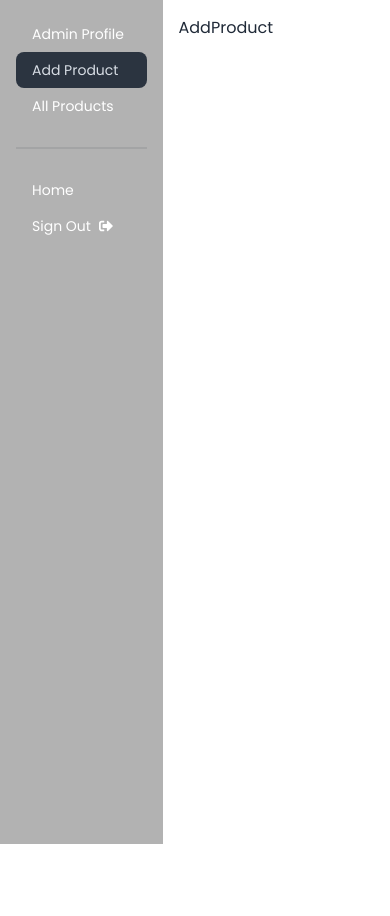
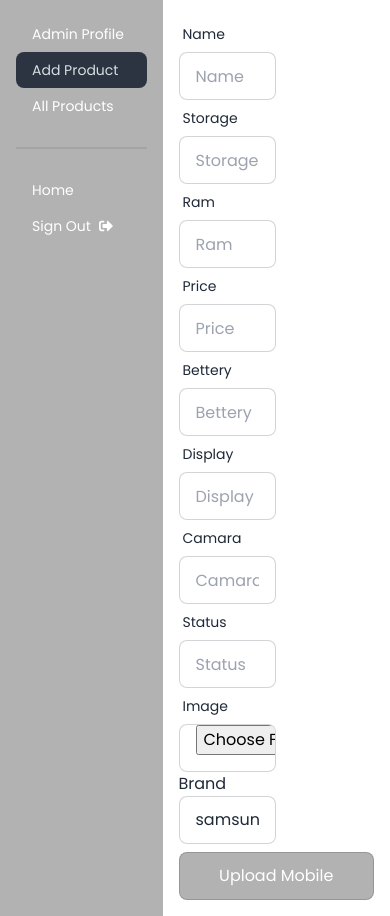
Before and after one commit to Tushar12152/Mobile-stote-e-commerce, a React (Vite) app: page /dashboard/addProduct in a window 390 px wide. Before the commit the page ends 844 px from the top, so only its background shows below. Built offline with nearby package versions, Linux system fonts and the light colour scheme; no server answers.

Commit message:
data collect from react hook form for upload mobile

```diff
--- a/package.json
+++ b/package.json
@@ -18,6 +18,7 @@
     "prop-types": "^15.8.1",
     "react": "^18.2.0",
     "react-dom": "^18.2.0",
+    "react-hook-form": "^7.51.5",
     "react-hot-toast": "^2.4.1",
     "react-icons": "^5.2.1",
     "react-router-dom": "^6.23.1",
--- a/src/Components/Dashboard/AddProduct.jsx
+++ b/src/Components/Dashboard/AddProduct.jsx
@@ -1,8 +1,174 @@
+import { useState } from "react";
+import { useForm } from "react-hook-form"
+import { imageUpload } from "../Api/ImageUpload";
+import toast from "react-hot-toast";
+import useAxiosSecure from "../../Hooks/useAxiosSecure";
 
 
 const AddProduct = () => {
+    const [category, setCategory] = useState('apple');
+    const axiosSecure=useAxiosSecure()
+    const handleSelectChange = (event) => {
+      setCategory(event.target.value);
+    };
+
+
+    const { register, handleSubmit,reset, formState: { errors }, } = useForm()
+
+    const onSubmit = async(data) => {
+
+        try {
+            const imageFile = data.image[0];
+            const imageUrl = await imageUpload(imageFile);
+            const image = imageUrl?.data?.display_url;
+
+            const product = { ...data, Category: category, imageUrl: image };
+
+
+               console.log(product)
+
+            // const res = await axiosSecure.post('/products', product);
+            // if (res?.data?.insertedId) {
+            //   toast.success("Wow!", "Your mobile is succesfully uploaded", "success");
+            //   reset();
+            // }
+          } catch (error) {
+            console.error('Error upload img', error);
+          }
+        };
+
+
+
+
   return (
-    <div>AddProduct</div>
+    <div>
+         <form onSubmit={handleSubmit(onSubmit)}>
+
+        <div className="lg:flex gap-4">
+        <div className="form-control w-[50%]">
+            <label className="label">
+              <span className="label-text">Name</span>
+            </label>
+            <input   {...register("Name")} type="text" placeholder="Name" className="input input-bordered"  required />
+          </div>
+
+        <div className="form-control  w-[50%]">
+            <label className="label">
+              <span className="label-text">Storage</span>
+            </label>
+            <input  {...register("Storage")} type="text" placeholder="Storage" className="input input-bordered" required />
+          </div>
+        </div>
+
+
+        <div className="lg:flex gap-4">
+        <div className="form-control w-[50%]">
+            <label className="label">
+              <span className="label-text">Ram</span>
+            </label>
+            <input  {...register("Ram")} type="text" placeholder="Ram" className="input input-bordered"  required />
+          </div>
+
+        <div className="form-control  w-[50%]">
+            <label className="label">
+              <span className="label-text">Price</span>
+            </label>
+            <input  {...register("price")} type="text" placeholder="Price" className="input input-bordered"  required />
+          </div>
+        </div>
+
+
+        <div className="lg:flex gap-4">
+        <div className="form-control w-[50%]">
+            <label className="label">
+              <span className="label-text">Bettery</span>
+            </label>
+            <input  {...register("Bettery")} type="text" placeholder="Bettery" className="input input-bordered"  required />
+          </div>
+
+        <div className="form-control  w-[50%]">
+            <label className="label">
+              <span className="label-text">Display</span>
+            </label>
+            <input   {...register("Display")} type="text" placeholder="Display" className="input input-bordered" required />
+          </div>
+        </div>
+
+
+
+
+
+        <div className="lg:flex gap-4">
+        <div className="form-control w-[50%]">
+            <label className="label">
+              <span className="label-text">Camara</span>
+            </label>
+            <input   defaultValue='' {...register("Camara")} type="text" placeholder="Camara"  className="input input-bordered" required />
+          </div>
+
+        <div className="form-control  w-[50%]">
+            <label className="label">
+              <span className="label-text">Status</span>
+            </label>
+            <input defaultValue=''  {...register("Status")} type="text" placeholder="Status" className="input input-bordered" required />
+          </div>
+        </div>
+
+
+        {/* <div className="lg:flex gap-4">
+        <div className="form-control w-[50%]">
+            <label className="label">
+              <span  className="label-text">Admin Name</span>
+            </label>
+            <input  defaultValue={ data?.name} {...register("admin_name")} type="text" placeholder="Distributor Name" className="input input-bordered" required />
+          </div>
+
+        <div className="form-control  w-[50%]">
+            <label className="label">
+              <span className="label-text">Admin Email</span>
+            </label>
+            <input  defaultValue={data.email}  {...register("admin_email")} type="email" placeholder="Distributor Email" className="input input-bordered" required />
+          </div>
+        </div> */}
+
+
+        <div className="lg:flex gap-4">
+        <div className="form-control w-[50%]">
+            <label className="label">
+              <span className="label-text">Image</span>
+            </label>
+            <input {...register("image")} type="file" placeholder=""   accept='image/*' id="image" className="input input-bordered" required />
+          </div>
+
+        <div className="form-control  w-[50%]">
+
+            <label htmlFor="selectOption">Brand</label>
+        <select className="input input-bordered" id="category" name="category" value={category} onChange={handleSelectChange}>
+          <option value="breakfast">samsung</option>
+          <option value="lunch">apple</option>
+          <option value="dinner">vivo</option>
+          <option value="dinner">oppo</option>
+          <option value="dinner">realme</option>
+          <option value="dinner">redme</option>
+          <option value="dinner">howay</option>
+          <option value="dinner">infinix</option>
+
+        </select>
+          </div>
+        </div>
+
+
+            <div className="form-control mt-2 w-[100%]">
+              <input
+                type="submit"
+                value="Upload Mobile"
+                className="input input-bordered bg-[#0000004d] cursor-pointer text-white"
+              />
+            </div>
+            {errors.exampleRequired && <span>This field is required</span>}
+          </form>
+
+    </div>
   )
 }
 
--- a/src/Components/Dashboard/Dashboard.jsx
+++ b/src/Components/Dashboard/Dashboard.jsx
@@ -29,15 +29,15 @@ const { data: users = [] } = useQuery({
   });
 
 //   console.log(user?.email)
+// console.log(users)
 
+  const Adminsinfo= users?.find(user=>user?.role==="admin")
 
-  const Adminsinfo= users.find(user=>user.role==="admin")
-
-//   console.log(Adminsinfo?.email)
+  // console.log(Adminsinfo?.email)
 
   const Admin= Adminsinfo?.email===user?.email;
 
-//   console.log(Admin)
+  // console.log(Admin)
 
 
 
```
Also changed, not shown: 1 other file (tests, documents, lock files or other folders).
